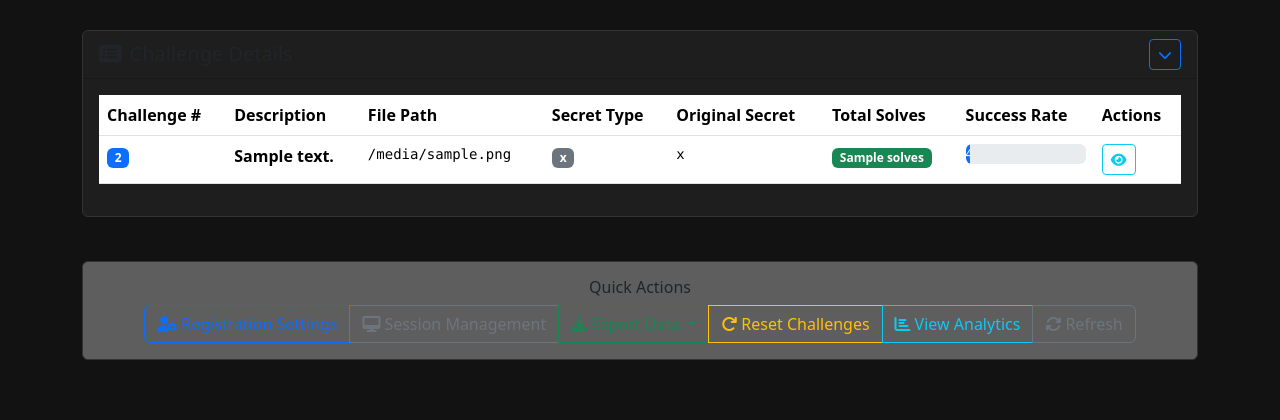
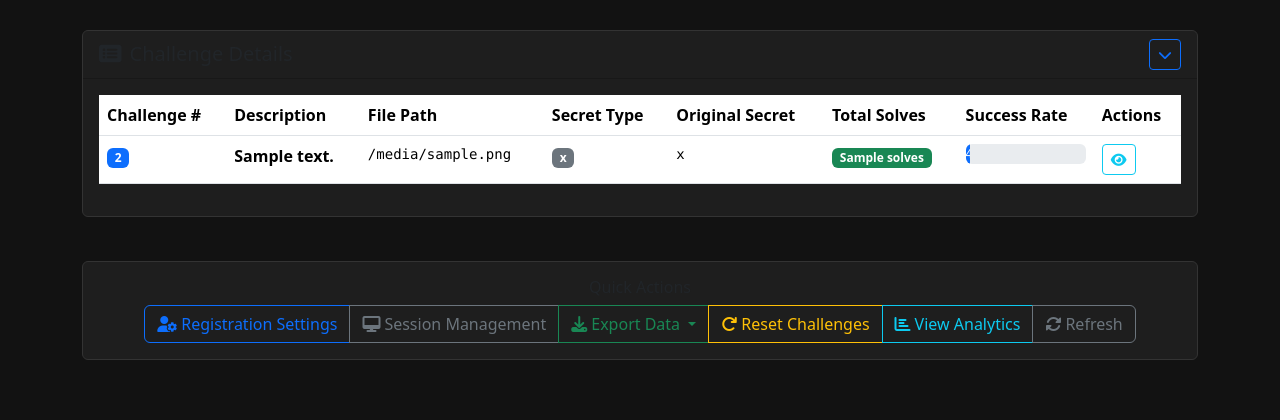
Before and after one commit to H4R335HR/midnight-ctf, a Flask app: template templates/admin.html in a window 1280 px wide. Shown: the part 712-1132 px from the top of the page. Run offline with Flask 3, Linux system fonts and the light colour scheme; tables that the repository leaves empty hold one stand-in row (values such as "Sample post"); the template is opened without the code that fills it: values that come from a table or form of the project are taken from there, most other values are stand-ins (such as "Sample title", 1, 10 or a date in 2020); parts of the project's set-up code (start-up, migrations or seed data) failed here and were passed over; some libraries are stand-ins or nearby versions.

Commit message:
CSS dashboard fix 3

```diff
--- a/templates/admin.html
+++ b/templates/admin.html
@@ -131,7 +131,7 @@
                 <div class="table-responsive">
                     <table class="table table-hover mb-0" id="users-table">
                         <thead class="table-light">
-                            <tr style="background-color: #5e5e5e;">
+                            <tr style="background-color: #1e1e1e !important;">
                                 <th>ID</th>
                                 <th>Username</th>
                                 <th>Email</th>
@@ -344,7 +344,7 @@
 <!-- Quick Actions -->
 <div class="row mt-4">
     <div class="col-12">
-        <div class="card bg-light" style="background-color: #5e5e5e !important;">
+        <div class="card bg-light" style="background-color: #1e1e1e !important;">
             <div class="card-body text-center">
                 <h6 class="card-title">Quick Actions</h6>
                 <div class="btn-group" role="group">
```
